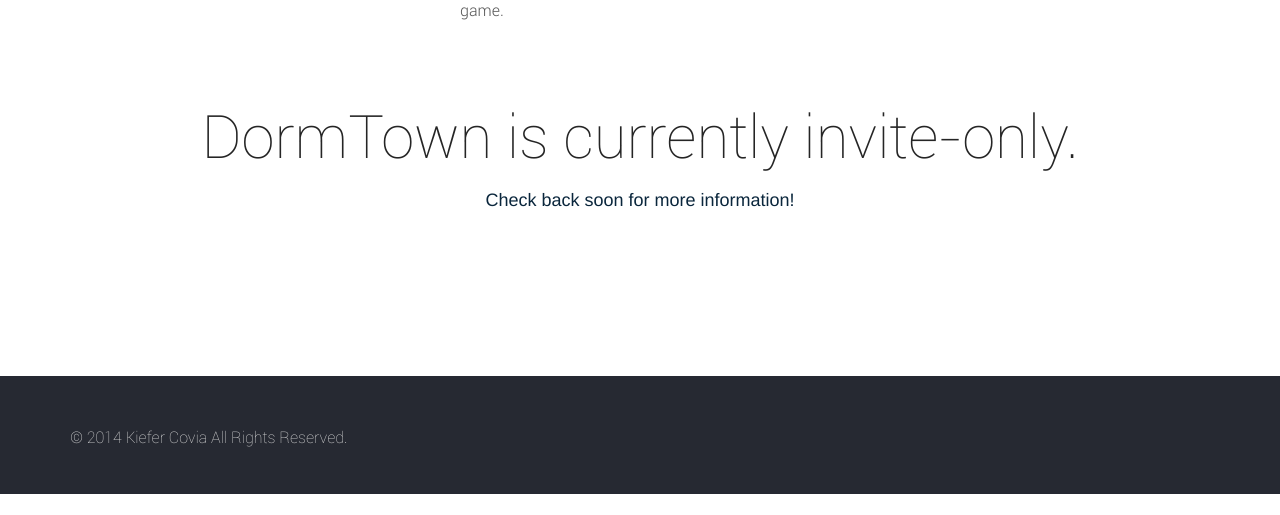
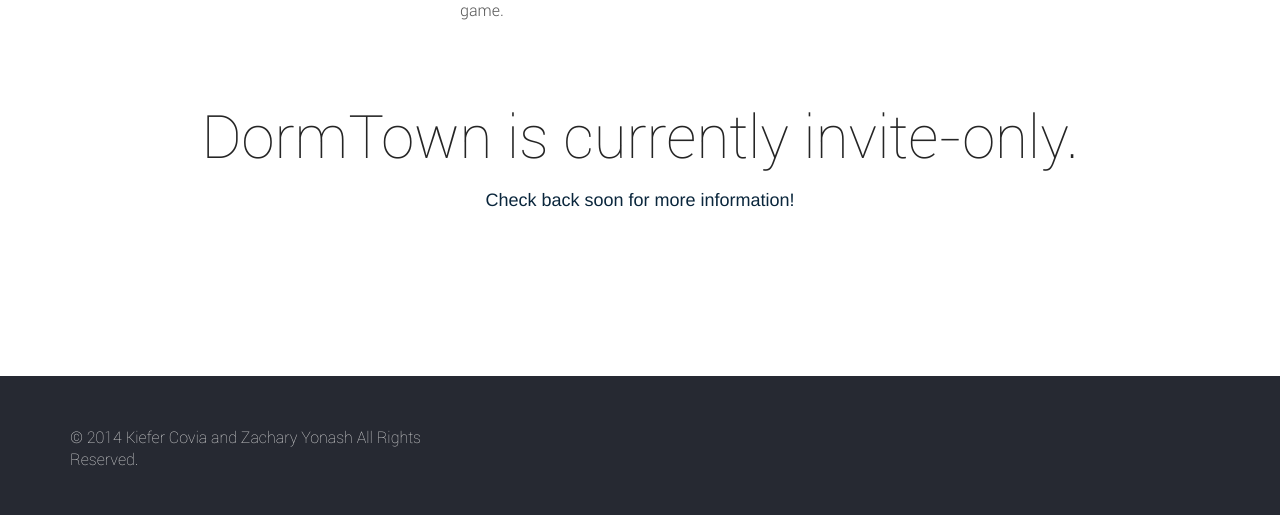
Before and after one commit to kcovia/dormtown, a plain HTML site: page index.html in a window 1280 px wide. Shown: the part 843-1358 px from the top of the page. Before the commit the page ends 1337 px from the top, so only its background shows below. Drawn offline with nearby package versions, Linux system fonts and the light colour scheme.

Commit message:
Added cofounder to footer.

```diff
--- a/index.html
+++ b/index.html
@@ -154,7 +154,7 @@
             <div class="col-lg-4 col-sm-4 col-xs-12">
 
 
-                <address>© 2014 Kiefer Covia All Rights Reserved.</address>
+                <address>© 2014 Kiefer Covia and Zachary Yonash All Rights Reserved.</address>
             </div>
 
         </div>
```
